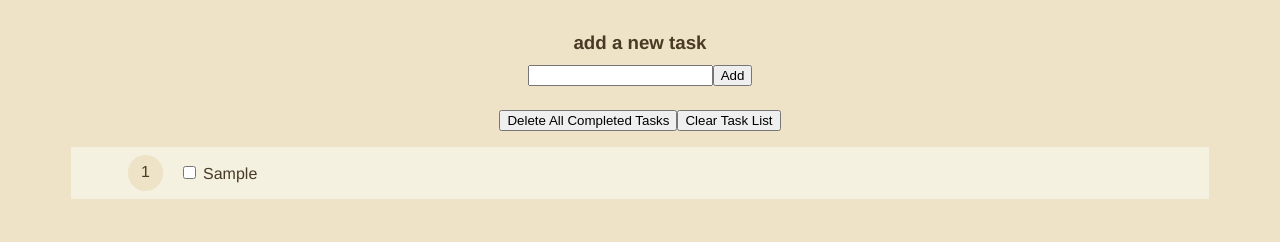
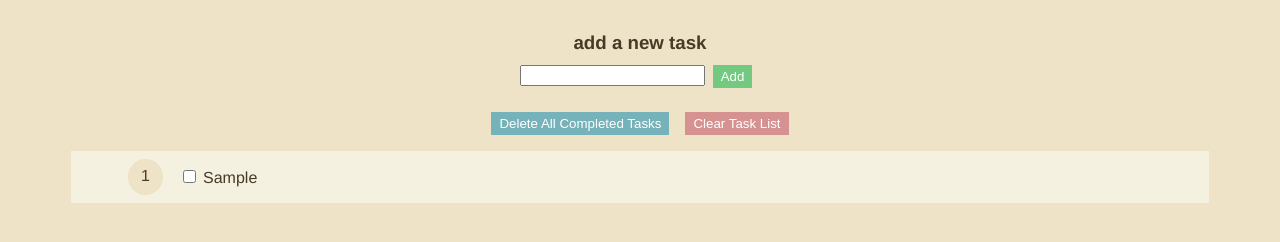
Before and after one commit to gmadalosso/To-Do-List-Project, a plain HTML site: page index.html in a window 1280 px wide. Both pictures are taken after typing "Sample" into the empty fields and a click on the button "Add". Shown: the part 108-350 px from the top of the page. Drawn offline with Linux system fonts and the light colour scheme.

Commit message:
Several changes to styles

```diff
--- a/script.js
+++ b/script.js
@@ -38,7 +38,7 @@ function addTask() {
     };
 
     //Adds new task to page
-    document.getElementById("tasks-container").innerHTML += `<div class="task">
+    document.getElementById("tasks-container").innerHTML += `<div id="${'task' + taskCopy.position}" class="task">
     <p class="task-position">${taskCopy.position}<p>
     <input type="checkbox" id="${'checkboxTask' + taskCopy.position}" name="${'checkboxTask' + taskCopy.position}">
     <label for="${'task' + taskCopy.position}" id="${'labelTask' + taskCopy.position}">${taskCopy.text}</label>
@@ -67,11 +67,15 @@ function checkTasks(){
         {
             taskArr[i].finished = 1; //changes finished field in task object
             document.getElementById('labelTask' + taskArr[i].position).innerHTML = `<s>${taskArr[i].text}</s>`; //strikes task text
+            document.getElementById('task' + taskArr[i].position).getElementsByClassName("task-position")[0].style.backgroundColor = "#ACE2C6";
+            document.getElementById('labelTask' + taskArr[i].position).style.color = "#B9B9B9";
         }
         else //if checked = false, removes strike and changes task to unfinished
         {
             taskArr[i].finished = 0;
             document.getElementById('labelTask' + taskArr[i].position).innerHTML = `${taskArr[i].text}`;
+            document.getElementById('task' + taskArr[i].position).getElementsByClassName("task-position")[0].style.backgroundColor = "#EEE2C7";
+            document.getElementById('labelTask' + taskArr[i].position).style.color = "#493A26";
         }
 
     };
@@ -126,7 +130,7 @@ function rewritesList()
     //rewrites list
     for(let i = 0; i < taskArr.length; i++)
     {
-        document.getElementById("tasks-container").innerHTML += `<div class="task">
+        document.getElementById("tasks-container").innerHTML += `<div id="${'task' + taskArr[i].position}" class="task">
         <p class="task-position">${taskArr[i].position}<p>
         <input type="checkbox" id="${'checkboxTask' + taskArr[i].position}" name="${'checkboxTask' + taskArr[i].position}">
         <label for="${'task' + taskArr[i].position}" id="${'labelTask' + taskArr[i].position}">${taskArr[i].text}</label>
@@ -145,6 +149,7 @@ function clearTasks()
     //clear all tasks from task array
     taskArr = [];
 
+    //shows "no task" message again
     document.getElementById("tasks-container").innerHTML = '<div class="task"><p>No tasks! Yay!</p></div>';
 
 }
--- a/styles.css
+++ b/styles.css
@@ -80,3 +80,26 @@ body{
 h3{
     text-align: center;
 }
+
+.button-style{
+    border: none;
+    padding: 0.25rem 0.5rem;
+    text-align: center;
+    text-decoration: none;
+    margin: 0 0.5rem;
+}
+
+#add-button{
+    color: white;
+    background-color: #74C980;
+}
+
+#delete-button{
+    color: white;
+    background-color: #76b2b9;
+}
+
+#clear-button{
+    color: white;
+    background-color: #d69191;
+}
```
